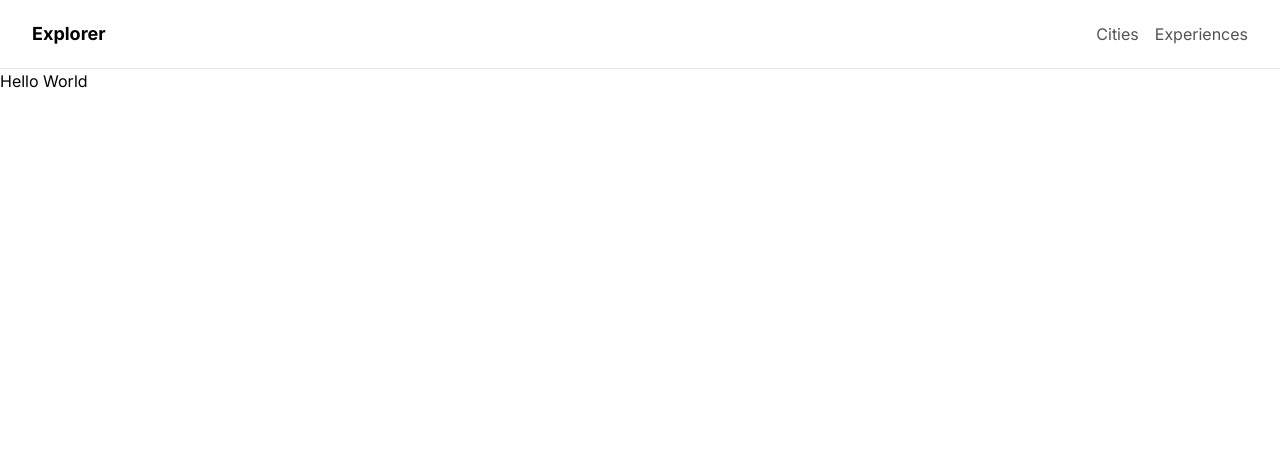
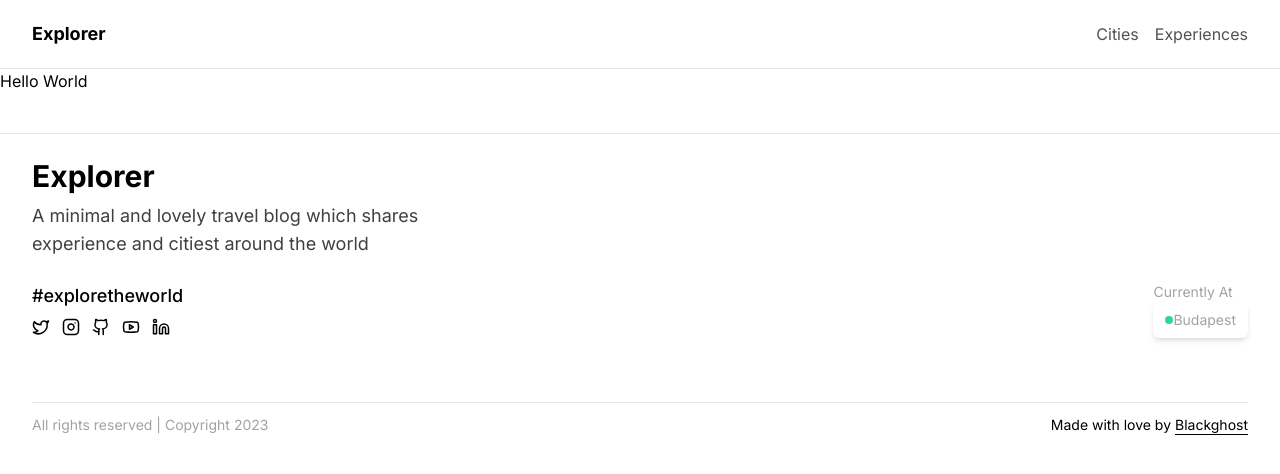
Before and after one commit to WebDeveloper0315/blog-nextjs, a Next.js app: page / in a window 1280 px wide. Shown: the top 474 px of the page. Built offline with nearby package versions, Linux system fonts and the light colour scheme.

Commit message:
made the footer

```diff
--- a/app/layout.tsx
+++ b/app/layout.tsx
@@ -2,6 +2,7 @@
 import './globals.css'
 import type { Metadata } from 'next'
 import { Inter } from 'next/font/google'
+import Footer from '@/components/navigation/Footer'
 
 const inter = Inter({ subsets: ['latin'] })
 
@@ -19,7 +20,9 @@
     <html lang="en">
       <body className={inter.className}>
         <Navigation/>
-        {children}</body>
+        {children}
+        <Footer/>
+      </body>
     </html>
   )
 }
--- a/app/page.tsx
+++ b/app/page.tsx
@@ -2,7 +2,7 @@
 
 export default function Home() {
   return (
-    <main className="h-[3000px]">
+    <main className="h-auto">
       Hello World
     </main>
   )
--- /dev/null
+++ b/components/elements/social-link.tsx
@@ -0,0 +1,36 @@
+import { Facebook, Github, Instagram, Linkedin, Twitter, Youtube } from 'lucide-react';
+import Link from 'next/link';
+import React from 'react'
+
+function SocialLink(
+    {
+        platform,
+        link
+    }:
+    {
+        platform: string;
+        link: string;
+    }
+) {
+    const getIcon = (platform: string) => {
+        switch (platform) {
+            case 'facebook':
+                return <Facebook size='18'/>
+            case 'twitter':
+                return <Twitter size='18'/>
+            case 'youtube':
+                return <Youtube size='18'/>
+            case 'linkedin':
+                return <Linkedin size='18'/>
+            case 'github':
+                return <Github size='18'/>
+            case 'instagram':
+                return <Instagram size='18'/>
+        }
+    }
+  return (
+    <Link href={link}>{getIcon(platform)}</Link>
+  )
+}
+
+export default SocialLink
--- /dev/null
+++ b/components/navigation/Footer.tsx
@@ -0,0 +1,70 @@
+import React from 'react'
+import PaddingContainer from '../layout/padding-container'
+import siteConfig from '@/config/site'
+import Link from 'next/link'
+import SocialLink from '../elements/social-link'
+
+function Footer() {
+    return (
+        <div className='py-6 border-t mt-10'>
+            <PaddingContainer>
+                <div>
+                    <h2 className='text-3xl font-bold'>{siteConfig.siteName}</h2>
+                    <p className='max-w-md mt-2 text-lg text-neutral-700'>{siteConfig.description}</p>
+                </div>
+                {/* Social and Currently At */}
+                <div className='flex flex-wrap justify-between gap-4 mt-6'>
+                    <div>
+                        <div className='text-lg font-medium'>#exploretheworld </div>
+                        <div className='flex items-center gap-3 text=neutral-600 mt-2'>
+                            <SocialLink
+                                platform='twitter'
+                                link={siteConfig.socialLinks.twitter}
+                            />
+                            <SocialLink
+                                platform='instagram'
+                                link={siteConfig.socialLinks.instagram}
+                            />
+                            <SocialLink
+                                platform='github'
+                                link={siteConfig.socialLinks.github}
+                            />
+                            <SocialLink
+                                platform='youtube'
+                                link={siteConfig.socialLinks.youtube}
+                            />
+                            <SocialLink
+                                platform='linkedin'
+                                link={siteConfig.socialLinks.linkedin}
+                            />
+                        </div>
+                    </div>
+                    <div className='text-sm text-neutral-400'>
+                        <div className='text-sm text-neutral-400'>Currently At</div>
+                        <div className='px-3 py-2 bg-white rounded-md shadow-md flex items-center'>
+                            <div className='w-2 h-2 rounded-full bg-emerald-400' />
+                            {siteConfig.currentlyAt}
+                        </div>
+                    </div>
+                </div>
+
+                {/* Bottom Section */}
+                <div className='py-3 border-t flex items-center gap-4 flex-wrap justify-between mt-16'>
+                    <div className='text-sm text-neutral-400 '>All rights reserved | Copyright {new Date().getFullYear()}</div>
+                    <div className='text-sm'>
+                        Made with love by {' '}
+                        <Link
+                            className='underline underline-offset-4'
+                            href='https://twitter.com/Blackghost'
+                        >
+                            Blackghost
+                        </Link>
+                    </div>
+                </div>
+
+            </PaddingContainer>
+        </div>
+    )
+}
+
+export default Footer
```
Also changed, not shown: package.json (+7 -6 lines), 1 other file (tests, documents, lock files or other folders).
